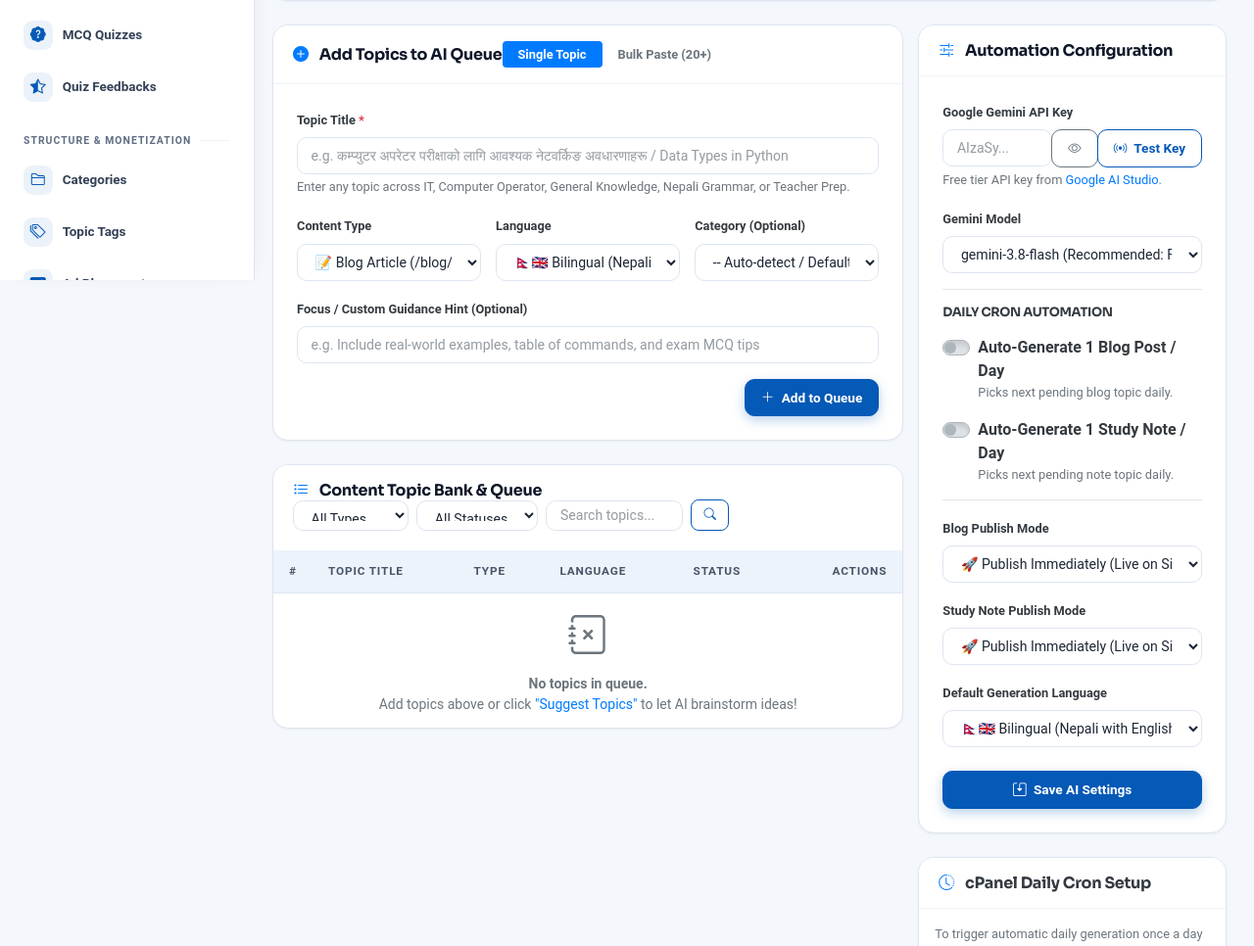
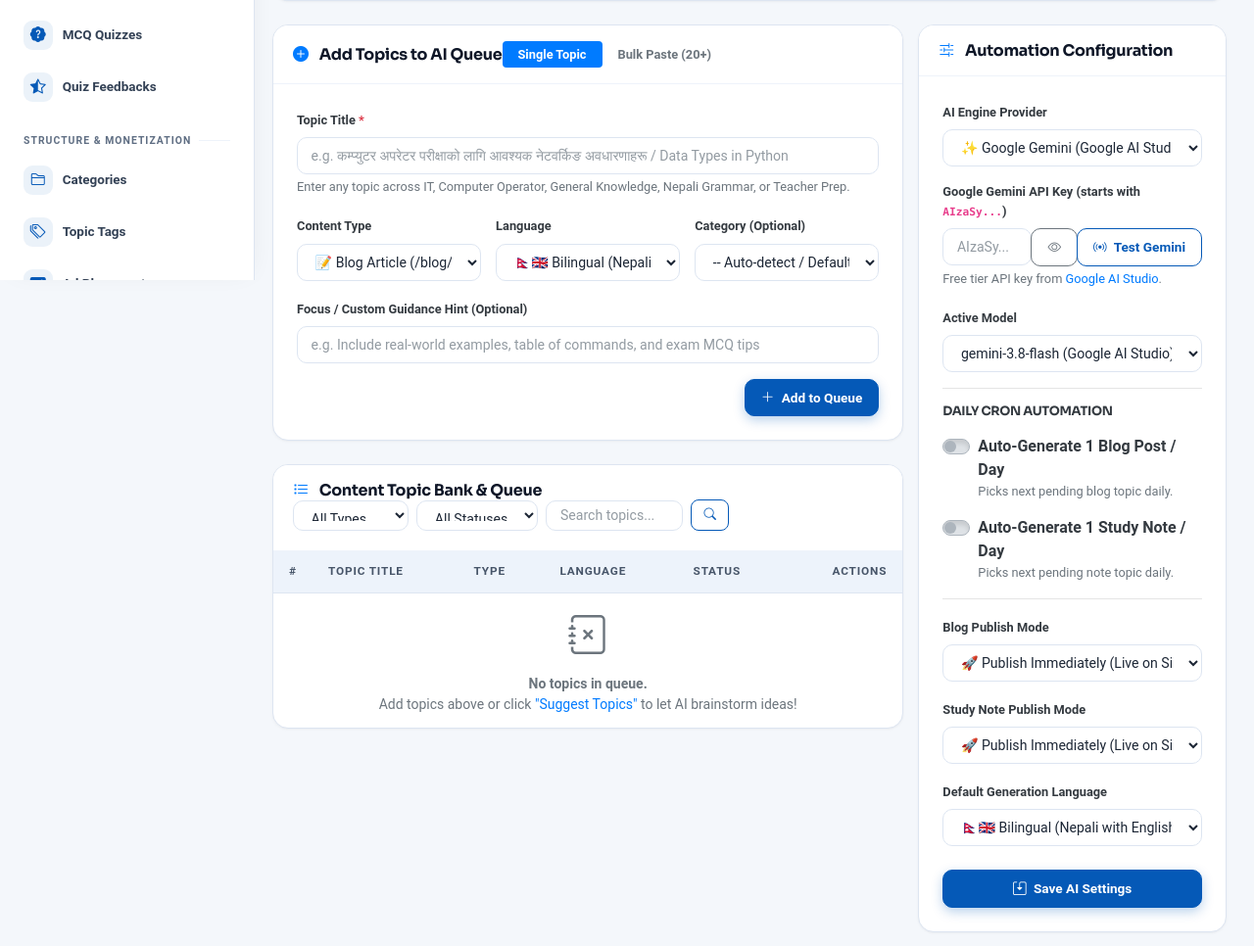
Before and after one commit to tulasinepali/Final-mysite, a Django app: page /rishav/ai-blogger/ in a window 1280 px wide. Shown: the part 514-1480 px from the top of the page at 98% size. Run offline with Django 5.2, Linux system fonts and the light colour scheme; the visitor is signed in with stand-in values (Sample User, id 1); data comes from the database, SQL or seed files in the repository; data that the repository does not hold is empty; some libraries are stand-ins or nearby versions.

Commit message:
feat(ai): integrate native Groq API (Llama 3.3 70B) with auto-detection, testing, and fallback alongside Gemini

```diff
--- a/dashboard/views.py
+++ b/dashboard/views.py
@@ -1996,8 +1996,20 @@ def ai_save_settings(request):
         if not settings:
             settings = SiteSettings.objects.create()
 
-        settings.gemini_api_key = request.POST.get('gemini_api_key', '').strip()
-        settings.gemini_model = request.POST.get('gemini_model', 'gemini-2.0-flash').strip()
+        provider = request.POST.get('ai_provider', 'gemini').strip()
+        gemini_key = request.POST.get('gemini_api_key', '').strip()
+        groq_key = request.POST.get('groq_api_key', '').strip()
+
+        # If user pasted a Groq key (starts with gsk_) in the gemini field, auto-fix
+        if gemini_key.startswith('gsk_'):
+            groq_key = gemini_key
+            gemini_key = ''
+            provider = 'groq'
+
+        settings.ai_provider = provider
+        settings.gemini_api_key = gemini_key
+        settings.groq_api_key = groq_key
+        settings.gemini_model = request.POST.get('gemini_model', 'gemini-3.8-flash').strip()
         settings.enable_daily_ai_blog = 'enable_daily_ai_blog' in request.POST
         settings.enable_daily_ai_note = 'enable_daily_ai_note' in request.POST
         settings.ai_blog_publish_mode = request.POST.get('ai_blog_publish_mode', 'published')
@@ -2032,36 +2044,49 @@ def ai_suggest_topics_ajax(request):
 
 @staff_member_required
 def ai_test_api_key(request):
-    """Test connection with Google Gemini API"""
+    """Test connection with Groq or Google Gemini API"""
     from django.http import JsonResponse
-    from core.ai_blogger import get_gemini_config, _call_gemini_api, extract_gemini_text, GEMINI_API_URL
-
-    api_key, default_model, _ = get_gemini_config()
+    from core.ai_blogger import get_ai_config, _call_gemini_api, _call_groq_api, extract_gemini_text, GEMINI_API_URL
+
+    default_provider, api_key, default_model, _ = get_ai_config()
     test_key = request.GET.get('key', '').strip() or api_key
     model = request.GET.get('model', '').strip() or default_model
-    if model in ['gemini-2.0-flash', 'gemini-2.0-flash-exp', 'gemini-2.5-flash']:
-        model = 'gemini-3.8-flash'
+    provider = request.GET.get('provider', '').strip() or default_provider
+
+    if test_key.startswith('gsk_'):
+        provider = 'groq'
 
     if not test_key:
         return JsonResponse({
             'status': 'error',
-            'message': 'No API key provided. Please paste your Gemini API key first.'
+            'message': 'No API key provided. Please paste your API key first.'
         }, status=400)
 
-    url = GEMINI_API_URL.format(model=model) + f"?key={test_key}"
-    payload = {
-        "contents": [{"parts": [{"text": "Hello, respond with: OK"}]}],
-        "generationConfig": {"maxOutputTokens": 300}
-    }
-
     try:
-        data = _call_gemini_api(url, payload, timeout=15)
-        reply = extract_gemini_text(data) or "OK"
-        return JsonResponse({
-            'status': 'success',
-            'model': model,
-            'message': f'API Connection Verified! Gemini responded: "{reply[:30]}" ({model}).'
-        })
+        if provider == 'groq':
+            if 'gemini' in model:
+                model = 'llama-3.3-70b-versatile'
+            reply = _call_groq_api(test_key, model, "You are a helpful assistant.", "Respond with JSON: {\"status\": \"OK\"}", timeout=15)
+            return JsonResponse({
+                'status': 'success',
+                'model': model,
+                'message': f'Groq API Verified! Responded: "{reply[:40]}" ({model}).'
+            })
+        else:
+            if model in ['gemini-1.5-flash', 'gemini-1.5-pro', 'gemini-2.0-flash', 'gemini-2.0-flash-exp', 'gemini-2.5-flash']:
+                model = 'gemini-3.8-flash'
+            url = GEMINI_API_URL.format(model=model) + f"?key={test_key}"
+            payload = {
+                "contents": [{"parts": [{"text": "Hello, respond with: OK"}]}],
+                "generationConfig": {"maxOutputTokens": 300}
+            }
+            data = _call_gemini_api(url, payload, timeout=15)
+            reply = extract_gemini_text(data) or "OK"
+            return JsonResponse({
+                'status': 'success',
+                'model': model,
+                'message': f'Gemini API Verified! Responded: "{reply[:30]}" ({model}).'
+            })
     except Exception as e:
         return JsonResponse({
             'status': 'error',
--- a/templates/dashboard/ai_blogger.html
+++ b/templates/dashboard/ai_blogger.html
@@ -383,25 +383,54 @@
                     {% csrf_token %}
 
                     <div class="form-group mb-3">
-                        <label class="font-weight-bold text-dark small">Google Gemini API Key</label>
+                        <label class="font-weight-bold text-dark small">AI Engine Provider</label>
+                        <select name="ai_provider" id="aiProviderSelect" class="form-control" onchange="toggleProviderFields()">
+                            <option value="groq" {% if settings.ai_provider == 'groq' or settings.groq_api_key %}selected{% endif %}>🚀 Groq (Free, Ultra-Fast, No 429 Quota Limits - Recommended)</option>
+                            <option value="gemini" {% if settings.ai_provider == 'gemini' and not settings.groq_api_key %}selected{% endif %}>✨ Google Gemini (Google AI Studio)</option>
+                        </select>
+                    </div>
+
+                    <!-- Groq Key Block -->
+                    <div class="form-group mb-3" id="groqKeyGroup">
+                        <label class="font-weight-bold text-dark small">Groq API Key (starts with <code>gsk_...</code>)</label>
+                        <div class="input-group">
+                            <input type="password" name="groq_api_key" id="groqApiKeyInput" value="{{ settings.groq_api_key|default:'' }}" class="form-control" placeholder="gsk_...">
+                            <div class="input-group-append">
+                                <button class="btn btn-outline-secondary" type="button" onclick="toggleGroqKeyVisibility()"><i class="bi bi-eye"></i></button>
+                                <button class="btn btn-outline-success font-weight-bold" type="button" id="btnTestGroqKey" onclick="testApiKeyConnection('groq')">
+                                    <i class="bi bi-broadcast mr-1"></i> Test Groq
+                                </button>
+                            </div>
+                        </div>
+                        <small class="text-muted">Get your free key in 30 seconds at <a href="https://console.groq.com/keys" target="_blank" class="font-weight-bold">console.groq.com/keys</a> (No credit card required).</small>
+                    </div>
+
+                    <!-- Gemini Key Block -->
+                    <div class="form-group mb-3" id="geminiKeyGroup">
+                        <label class="font-weight-bold text-dark small">Google Gemini API Key (starts with <code>AIzaSy...</code>)</label>
                         <div class="input-group">
                             <input type="password" name="gemini_api_key" id="geminiApiKeyInput" value="{{ settings.gemini_api_key|default:'' }}" class="form-control" placeholder="AIzaSy...">
                             <div class="input-group-append">
                                 <button class="btn btn-outline-secondary" type="button" onclick="toggleApiKeyVisibility()"><i class="bi bi-eye"></i></button>
-                                <button class="btn btn-outline-primary font-weight-bold" type="button" id="btnTestApiKey" onclick="testGeminiConnection()">
-                                    <i class="bi bi-broadcast mr-1"></i> Test Key
+                                <button class="btn btn-outline-primary font-weight-bold" type="button" id="btnTestApiKey" onclick="testApiKeyConnection('gemini')">
+                                    <i class="bi bi-broadcast mr-1"></i> Test Gemini
                                 </button>
                             </div>
                         </div>
-                        <div id="apiKeyTestResult" class="mt-2" style="display: none;"></div>
                         <small class="text-muted">Free tier API key from <a href="https://aistudio.google.com/app/apikey" target="_blank">Google AI Studio</a>.</small>
                     </div>
 
+                    <div id="apiKeyTestResult" class="mb-3" style="display: none;"></div>
+
                     <div class="form-group mb-3">
-                        <label class="font-weight-bold text-dark small">Gemini Model</label>
+                        <label class="font-weight-bold text-dark small">Active Model</label>
                         <select name="gemini_model" id="geminiModelSelect" class="form-control">
-                            <option value="gemini-3.8-flash" {% if settings.gemini_model == 'gemini-3.8-flash' or not settings.gemini_model or '1.5' in settings.gemini_model or '2.0' in settings.gemini_model or '2.5' in settings.gemini_model %}selected{% endif %}>gemini-3.8-flash (Recommended: Fastest, Free Tier &amp; Active)</option>
-                            <option value="gemini-3.5-flash-lite" {% if settings.gemini_model == 'gemini-3.5-flash-lite' %}selected{% endif %}>gemini-3.5-flash-lite (Ultra-Fast Lightweight)</option>
+                            <!-- Groq Models -->
+                            <option value="llama-3.3-70b-versatile" class="groq-model-opt" {% if settings.gemini_model == 'llama-3.3-70b-versatile' or not settings.gemini_model %}selected{% endif %}>Llama 3.3 70B Versatile (Groq - Most Powerful &amp; Free)</option>
+                            <option value="llama-3.1-8b-instant" class="groq-model-opt" {% if settings.gemini_model == 'llama-3.1-8b-instant' %}selected{% endif %}>Llama 3.1 8B Instant (Groq - Super Fast)</option>
+                            <!-- Gemini Models -->
+                            <option value="gemini-3.8-flash" class="gemini-model-opt" {% if settings.gemini_model == 'gemini-3.8-flash' %}selected{% endif %}>gemini-3.8-flash (Google AI Studio)</option>
+                            <option value="gemini-3.5-flash-lite" class="gemini-model-opt" {% if settings.gemini_model == 'gemini-3.5-flash-lite' %}selected{% endif %}>gemini-3.5-flash-lite (Google AI Studio)</option>
                         </select>
                     </div>
 
@@ -592,27 +621,68 @@ function toggleApiKeyVisibility() {
     input.type = input.type === 'password' ? 'text' : 'password';
 }
 
-function testGeminiConnection() {
-    const key = document.getElementById('geminiApiKeyInput').value.trim();
-    const btn = document.getElementById('btnTestApiKey');
+function toggleGroqKeyVisibility() {
+    const input = document.getElementById('groqApiKeyInput');
+    input.type = input.type === 'password' ? 'text' : 'password';
+}
+
+function toggleProviderFields() {
+    const provider = document.getElementById('aiProviderSelect').value;
+    const groqGroup = document.getElementById('groqKeyGroup');
+    const geminiGroup = document.getElementById('geminiKeyGroup');
+    const modelSelect = document.getElementById('geminiModelSelect');
+
+    if (provider === 'groq') {
+        groqGroup.style.display = 'block';
+        geminiGroup.style.display = 'none';
+        // Select first groq option if gemini was selected
+        if (modelSelect.value.startsWith('gemini')) {
+            modelSelect.value = 'llama-3.3-70b-versatile';
+        }
+    } else {
+        groqGroup.style.display = 'none';
+        geminiGroup.style.display = 'block';
+        if (modelSelect.value.startsWith('llama')) {
+            modelSelect.value = 'gemini-3.8-flash';
+        }
+    }
+}
+
+function testApiKeyConnection(provider) {
+    let key = '';
+    let btn = null;
     const resultDiv = document.getElementById('apiKeyTestResult');
+    const model = document.getElementById('geminiModelSelect').value;
 
-    const model = document.getElementById('geminiModelSelect') ? document.getElementById('geminiModelSelect').value : 'gemini-3.8-flash';
+    if (provider === 'groq') {
+        key = document.getElementById('groqApiKeyInput').value.trim();
+        btn = document.getElementById('btnTestGroqKey');
+    } else {
+        key = document.getElementById('geminiApiKeyInput').value.trim();
+        btn = document.getElementById('btnTestApiKey');
+    }
+
+    if (!key) {
+        resultDiv.style.display = 'block';
+        resultDiv.innerHTML = `<div class="alert alert-warning py-2 px-3 small mb-0"><i class="bi bi-exclamation-triangle mr-1"></i> Please paste your ${provider.toUpperCase()} API key first.</div>`;
+        return;
+    }
 
     btn.disabled = true;
+    const origText = btn.innerHTML;
     btn.innerHTML = '<span class="spinner-border spinner-border-sm mr-1"></span> Testing...';
     resultDiv.style.display = 'block';
-    resultDiv.innerHTML = '<div class="alert alert-info py-2 px-3 small mb-0"><i class="bi bi-arrow-repeat mr-1"></i> Testing connection to Google Gemini API...</div>';
+    resultDiv.innerHTML = `<div class="alert alert-info py-2 px-3 small mb-0"><i class="bi bi-arrow-repeat mr-1"></i> Connecting to ${provider.toUpperCase()} API...</div>`;
 
-    fetch(`{% url 'dashboard:ai_test_api_key' %}?key=${encodeURIComponent(key)}&model=${encodeURIComponent(model)}`)
+    fetch(`{% url 'dashboard:ai_test_api_key' %}?key=${encodeURIComponent(key)}&model=${encodeURIComponent(model)}&provider=${encodeURIComponent(provider)}`)
         .then(response => response.json().then(data => ({status: response.status, body: data})))
         .then(res => {
             btn.disabled = false;
-            btn.innerHTML = '<i class="bi bi-broadcast mr-1"></i> Test Key';
+            btn.innerHTML = origText;
             if (res.status === 200 && res.body.status === 'success') {
                 resultDiv.innerHTML = `
                     <div class="alert alert-success py-2 px-3 small mb-0">
-                        <i class="bi bi-check-circle-fill mr-1"></i> <strong>Success!</strong> ${res.body.message}
+                        <i class="bi bi-check-circle-fill mr-1"></i> <strong>Connected!</strong> ${res.body.message}
                     </div>
                 `;
             } else {
@@ -625,7 +695,7 @@ function testGeminiConnection() {
         })
         .catch(err => {
             btn.disabled = false;
-            btn.innerHTML = '<i class="bi bi-broadcast mr-1"></i> Test Key';
+            btn.innerHTML = origText;
             resultDiv.innerHTML = `
                 <div class="alert alert-danger py-2 px-3 small mb-0">
                     <i class="bi bi-exclamation-triangle-fill mr-1"></i> <strong>Network Error:</strong> ${err.message}
@@ -633,6 +703,11 @@ function testGeminiConnection() {
             `;
         });
 }
+
+// Initialize provider view on page load
+document.addEventListener('DOMContentLoaded', function() {
+    toggleProviderFields();
+});
 
 document.getElementById('btnRunTopicSuggestion').addEventListener('click', function() {
     const domain = document.getElementById('modalSuggestDomain').value;
```
Also changed, not shown: core/ai_blogger.py (+116 -54 lines), core/models.py (+21 -5 lines), core/migrations/0018_sitesettings_ai_provider_sitesettings_groq_api_key_and_more.py (added).
